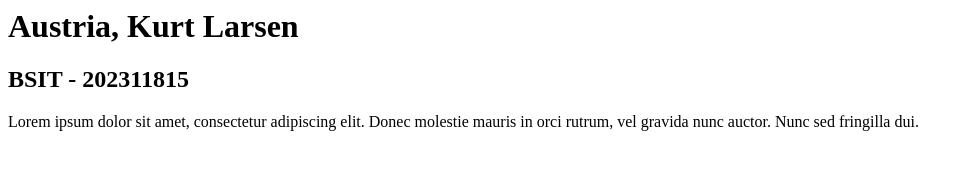
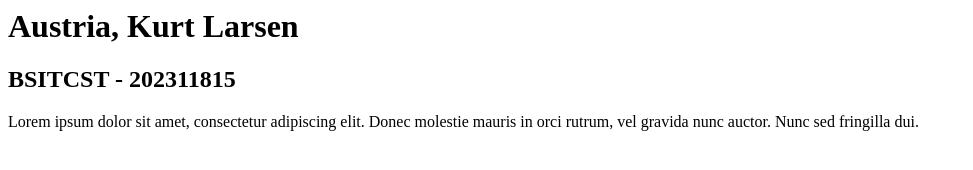
Before and after one commit to Cloudex109/it0043tc01, a plain HTML site: page index.html in a window 1280 px wide. Shown: the whole page, without its empty margins (0-973 px from the left). Drawn offline with Linux system fonts and the light colour scheme.

Commit message:
Update index.html

```diff
--- a/index.html
+++ b/index.html
@@ -4,7 +4,7 @@
   </head>
   <body>
     <h1>Austria, Kurt Larsen</h1>
-    <h2>BSIT - 202311815</h2>
+    <h2>BSITCST - 202311815</h2>
     <p>Lorem ipsum dolor sit amet, consectetur adipiscing elit.
       Donec molestie mauris in orci rutrum, vel gravida nunc auctor.
       Nunc sed fringilla dui.</p>
```
